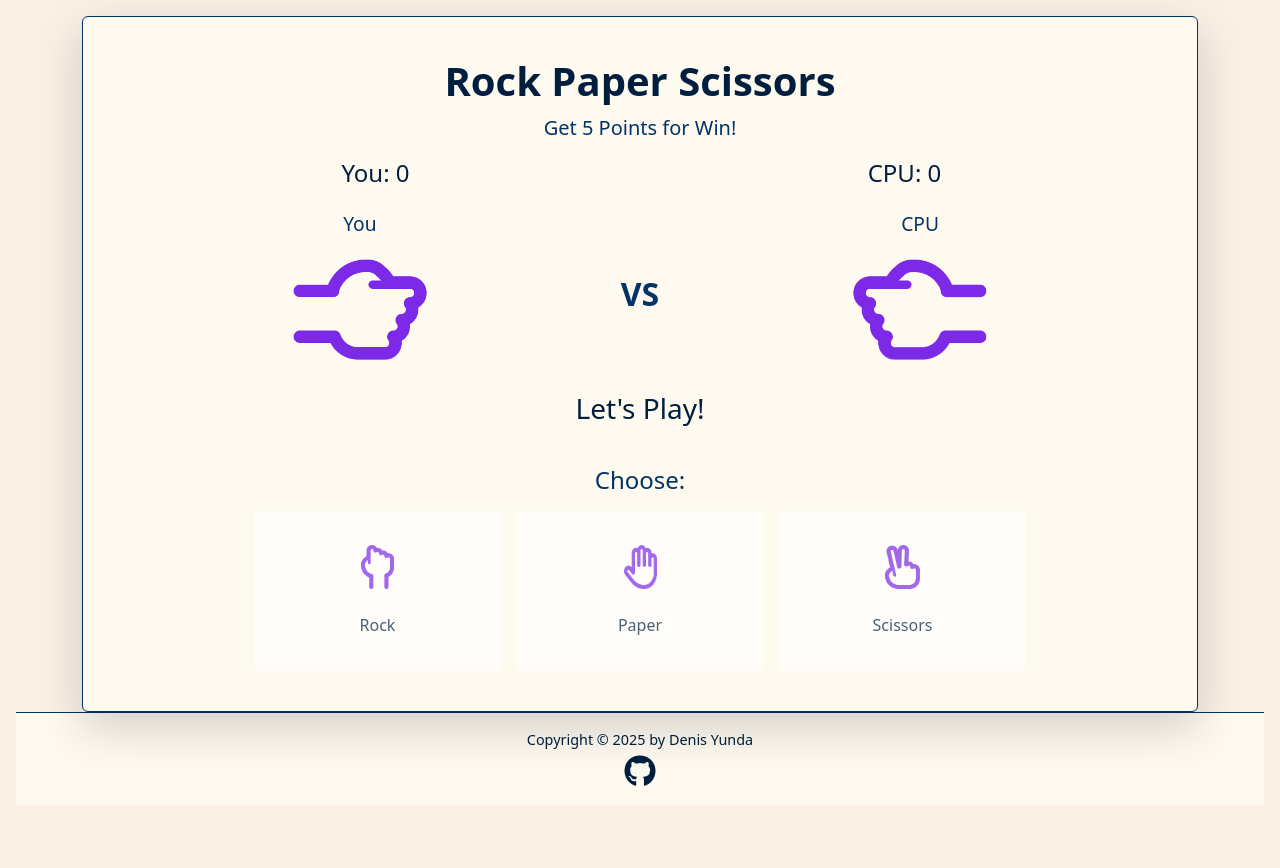
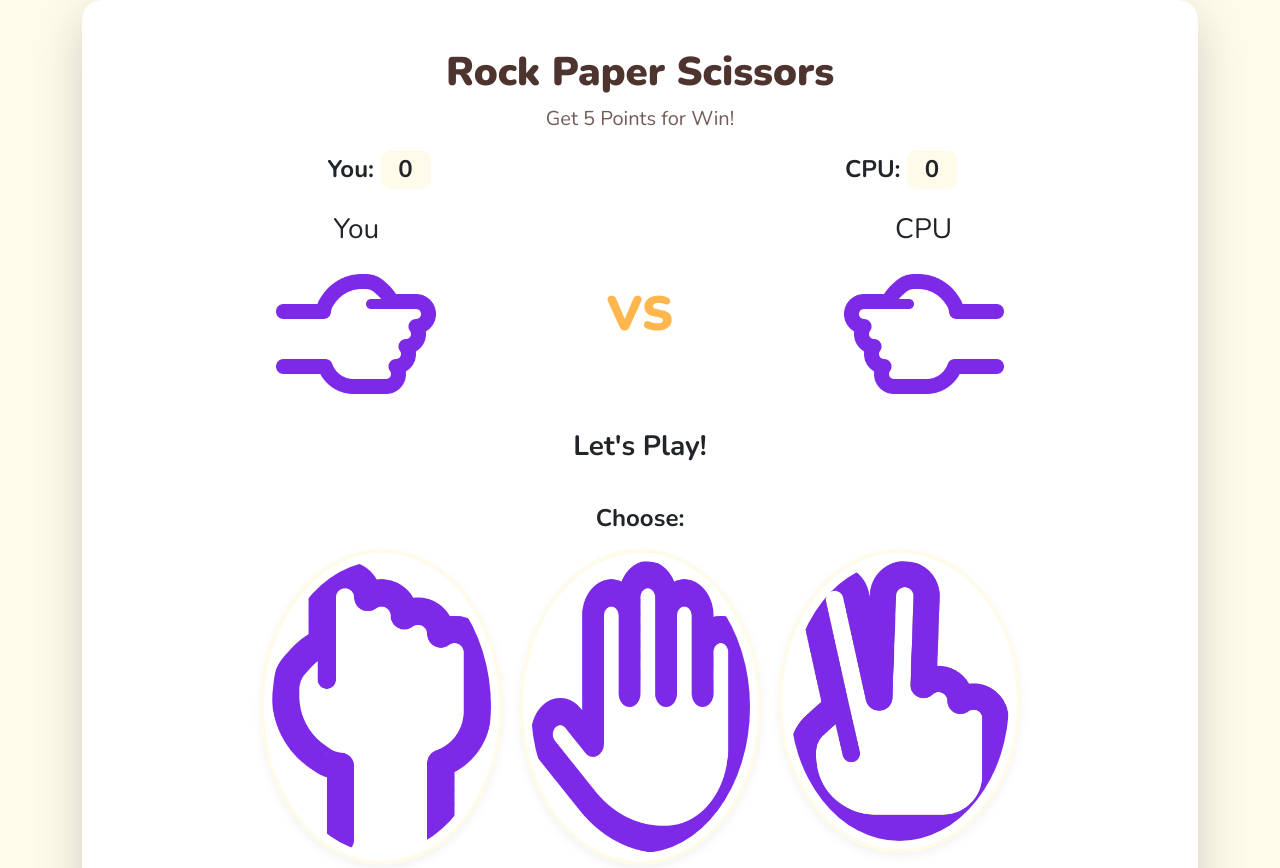
Before and after one commit to denisyundaa/rock-paper-scissors, a plain HTML site: page index.html in a window 1280 px wide. Shown: the top 868 px of the page. Before the commit the page ends 821 px from the top, so only its background shows below. Drawn offline with nearby package versions, Linux system fonts and the light colour scheme.

Commit message:
style.css

```diff
--- a/style.css
+++ b/style.css
@@ -1,214 +1,196 @@
-@import url("https://fonts.googleapis.com/css2?family=Poppins:wght@200;300;400;500;600;700&display=swap");
+/* Ganti font Poppins dengan Nunito yang lebih bulat dan ramah */
+@import url("https://fonts.googleapis.com/css2?family=Nunito:wght@400;700;900&display=swap");
 
+/*
+ * PALET WARNA BARU: CERIA & ENERGIK 🎨
+ */
 :root {
-    --cream-bg: #FAF0E6;
-    --navy-blue-text: #001f3f;
-    --navy-blue-accent: #003366;
-    --light-cream-card: #fffaf0;
-    --primary-action: #0056b3;
+  --bg-color: #fffbeb; /* Latar belakang: Krem muda */
+  --card-bg-color: #ffffff; /* Warna kartu utama: Putih bersih */
+  --text-color: #4e342e; /* Teks utama: Cokelat tua */
+  --accent-color: #ffb74d; /* Warna aksen/sorotan: Oranye cerah */
+  --accent-deep-color: #ffa726; /* Oranye lebih pekat untuk hover */
+
+  /* Warna untuk status hasil */
+  --win-color: #66bb6a; /* Hijau untuk menang */
+  --lose-color: #ef5350; /* Merah untuk kalah */
+  --draw-color: #42a5f5; /* Biru untuk seri */
 }
 
-/* MODIFIKASI BAGIAN BODY */
+/*
+ * STYLE DASAR & FONT
+ */
 body {
-    background-color: var(--cream-bg); /* Pindahkan background utama ke body */
-    color: var(--navy-blue-text);
-    margin: 0; /* Hapus margin default browser */
-    /* Hapus display:flex, align-items, justify-content, dan padding dari sini */
+  background-color: var(--bg-color);
+  font-family: "Nunito", sans-serif; /* Terapkan font Nunito */
+  color: var(--text-color);
+  -webkit-font-smoothing: antialiased; /* Membuat font terlihat lebih halus */
+  -moz-osx-font-smoothing: grayscale;
 }
 
-/* STYLING UNTUK MAIN WRAPPER */
-.main-wrapper {
-    /* Kelas d-flex flex-column min-vh-100 sudah di HTML via Bootstrap */
-    /* Jika ingin padding global, tambahkan di sini, bukan di body */
-    padding: 1rem;
-}
-
-/* CSS yang sudah ada untuk .game-container dan elemen di dalamnya tetap */
+/*
+ * KARTU PERMAINAN UTAMA
+ */
 .game-container .card {
-    background-color: var(--light-cream-card);
-    border: 1px solid var(--navy-blue-accent);
-    padding: 1.5rem;
+  background-color: var(--card-bg-color);
+  border: none; /* Hilangkan border default */
+  border-radius: 20px; /* Buat sudut lebih tumpul dan modern */
+  padding: 2rem;
+  /* Bayangan yang lebih lembut tapi tegas untuk efek "melayang" */
+  box-shadow: 0 10px 30px rgba(0, 0, 0, 0.1);
+  transition: transform 0.3s ease;
 }
 
 .card-title {
-    color: var(--navy-blue-text);
-    font-weight: 600;
+  color: var(--text-color);
+  font-weight: 900; /* Gunakan weight paling tebal dari Nunito */
+  font-size: 2.5rem; /* Perbesar judul */
 }
 
 .lead {
-    color: var(--navy-blue-accent);
+  color: var(--text-color);
+  opacity: 0.8;
 }
 
+/*
+ * PAPAN SKOR
+ */
 .score-board h4 {
-    color: var(--navy-blue-text);
-    font-weight: 500;
+  font-weight: 700;
+}
+.score-board span {
+  display: inline-block;
+  background-color: var(--bg-color);
+  padding: 5px 15px;
+  border-radius: 10px;
+  min-width: 50px; /* Beri lebar minimum agar konsisten */
 }
 
-.player-label {
-    font-size: 1.2rem;
-    color: var(--navy-blue-accent);
-    margin-bottom: 0.5rem;
-}
-
+/*
+ * AREA HASIL (PLAYER VS CPU)
+ */
 .vs-text {
-    font-size: 2rem;
-    font-weight: bold;
-    color: var(--navy-blue-accent);
-}
-
-.result_images {
-    display: flex;
-    justify-content: center;
-    align-items: center;
-    min-height: 120px;
-}
-
-.game-container.start .user_result {
-    transform-origin: center;
-    animation: userShake 0.7s ease infinite;
-}
-
-@keyframes userShake {
-    50% {
-        transform: rotate(10deg);
-    }
-}
-
-.game-container.start .cpu_result {
-    transform-origin: center;
-    animation: cpuShake 0.7s ease infinite;
-}
-
-@keyframes cpuShake {
-    50% {
-        transform: rotate(-10deg);
-    }
-}
-
-.result_images img {
-    width: 100px;
-    max-width: 100%;
-    height: auto;
-}
-
-.user_result img {
-    transform: rotate(90deg);
-}
-
-.cpu_result img {
-    transform: rotate(-90deg) rotateY(180deg);
+  font-size: 3rem;
+  font-weight: 900;
+  color: var(--accent-color);
 }
 
 .result {
-    font-size: 1.75rem;
-    color: var(--navy-blue-text);
-    font-weight: 500;
-    margin-top: 1rem;
-    min-height: 50px;
+  font-size: 1.75rem;
+  font-weight: 700;
+  min-height: 50px;
+  margin-top: 1rem;
+  transition: color 0.4s ease; /* Transisi untuk perubahan warna */
 }
 
+/* Kelas warna hasil yang akan di-toggle via JS */
+.result.win { color: var(--win-color); }
+.result.lose { color: var(--lose-color); }
+.result.draw { color: var(--draw-color); }
+
+.result_images img {
+  width: 120px; /* Perbesar gambar pilihan */
+  transition: transform 0.5s ease-in-out;
+}
+
+/*
+ * KARTU PILIHAN (BATU, GUNTING, KERTAS)  piedra papel o tijera
+ */
 .options-field h4 {
-    color: var(--navy-blue-accent);
+  font-weight: 700;
 }
 
 .option_image.card {
-    cursor: pointer;
-    opacity: 0.7;
-    transition: opacity 0.3s ease, transform 0.3s ease, box-shadow 0.3s ease;
-    border: 2px solid transparent;
-    background-color: #ffffff;
+  border-radius: 50%; /* BUAT TOMBOL MENJADI LINGKARAN! */
+  border: 4px solid var(--bg-color);
+  background-color: #fff;
+  cursor: pointer;
+  transition: all 0.2s ease-in-out;
+  padding: 0; /* Hapus padding default card */
+  box-shadow: 0 4px 10px rgba(0, 0, 0, 0.05);
 }
 
 .option_image.card:hover {
-    opacity: 1;
-    transform: translateY(-5px);
-    box-shadow: 0 4px 15px rgba(0, 31, 63, 0.2);
-    border-color: var(--navy-blue-accent);
+  transform: translateY(-8px) scale(1.05); /* Efek melayang saat disentuh */
+  border-color: var(--accent-color);
+  box-shadow: 0 8px 20px rgba(255, 183, 77, 0.5); /* Bayangan oranye */
 }
 
 .option_image.card.active {
-    opacity: 1;
-    border-color: var(--primary-action);
-    box-shadow: 0 0 10px var(--primary-action);
+  transform: scale(1.1); /* Perbesar pilihan aktif */
+  border-color: var(--accent-deep-color);
+  box-shadow: 0 0 25px var(--accent-deep-color);
+}
+
+.option_image .card-body {
+  display: none; /* Sembunyikan teks Rock, Paper, Scissors */
 }
 
 .option_image img.card-img-top {
-    width: 60px;
-    height: 60px;
-    object-fit: contain;
-    margin: 0 auto;
-    pointer-events: none;
+  width: 100%; /* Buat gambar mengisi lingkaran */
+  height: auto;
+  padding: 20px; /* Beri ruang di dalam lingkaran */
+  pointer-events: none; /* Agar klik tetap terdeteksi di card */
+  border-radius: 50%;
 }
 
-.option_image .card-body {
-    background-color: transparent;
+/*
+ * ANIMASI BARU ✨
+ */
+.game-container.start .user_result img,
+.game-container.start .cpu_result img {
+    /* Animasi goyang yang lebih halus */
+    animation: shakeHand 0.5s ease-in-out infinite alternate;
 }
 
-.option_image p.card-text {
-    color: var(--navy-blue-text);
-    font-size: 1rem;
-    margin-top: 0.5rem;
-    font-weight: 500;
-    pointer-events: none;
-    text-align: center;
+@keyframes shakeHand {
+  from { transform: rotate(20deg); }
+  to { transform: rotate(-20deg); }
 }
 
-.game-container.start .option_images,
-.game-container.game-over .option_images {
-    pointer-events: none;
-    opacity: 0.6;
+/* Animasi untuk pemenang */
+.result_images.winner .result_image {
+  animation: winnerGlow 0.5s ease-in-out 3;
 }
 
-.option_image.active {
-    opacity: 1;
+@keyframes winnerGlow {
+  50% {
+    transform: scale(1.15);
+    filter: drop-shadow(0 0 15px var(--win-color));
+  }
 }
 
-/* Modal styling */
-#gameOverModal .modal-content {
-    background-color: var(--light-cream-card);
-    color: var(--navy-blue-text);
+/* Arahkan gambar agar saling berhadapan */
+.user_result img {
+  transform: rotate(90deg);
 }
-#gameOverModal .modal-header {
-    border-bottom: 1px solid var(--navy-blue-accent);
+.cpu_result img {
+  transform: rotate(-90deg) rotateY(180deg);
 }
-#gameOverModal .modal-footer {
-    border-top: 1px solid var(--navy-blue-accent);
+.game-container.start .user_result img { transform: rotate(20deg); }
+.game-container.start .cpu_result img { transform: rotate(-20deg); }
+
+/*
+ * FOOTER & MODAL
+ */
+.site-footer {
+  background-color: transparent;
+  border-top: none;
+  color: var(--text-color);
+  opacity: 0.7;
 }
-#gameOverModal #gameOverModalLabel {
-    color: var(--navy-blue-text);
+.site-footer a {
+  color: var(--text-color);
 }
 #restartGameButton {
-    background-color: var(--primary-action);
-    border-color: var(--primary-action);
+  background-color: var(--accent-color);
+  border-color: var(--accent-color);
+  font-weight: 700;
+  padding: 10px 30px;
+  transition: all 0.2s ease;
 }
 #restartGameButton:hover {
-    background-color: #004080;
-    border-color: #004080;
+  background-color: var(--accent-deep-color);
+  border-color: var(--accent-deep-color);
+  transform: scale(1.05);
 }
-
-/* PENAMBAHAN ATAU PENYESUAIAN CSS FOOTER */
-/* Hapus .main-wrapper dari CSS karena sudah diatur oleh Bootstrap di HTML */
-/* .main-wrapper {
-    background-color: var(--cream-bg);
-} */
-
-.site-footer {
-    background-color: var(--light-cream-card); /* Bisa juga var(--cream-bg) jika ingin sama dengan body */
-    color: var(--navy-blue-text);
-    border-top: 1px solid var(--navy-blue-accent);
-    /* py-3 sudah ditambahkan di kelas HTML footer, jadi padding atas-bawah sudah ada */
-}
-
-.site-footer p {
-    margin-bottom: 0.25rem; /* Mengurangi sedikit margin bawah dari sebelumnya */
-    font-size: 0.9rem;
-}
-
-.site-footer a {
-    color: var(--navy-blue-text);
-    transition: color 0.3s ease;
-}
-
-.site-footer a:hover {
-    color: var(--primary-action);
-}
```
